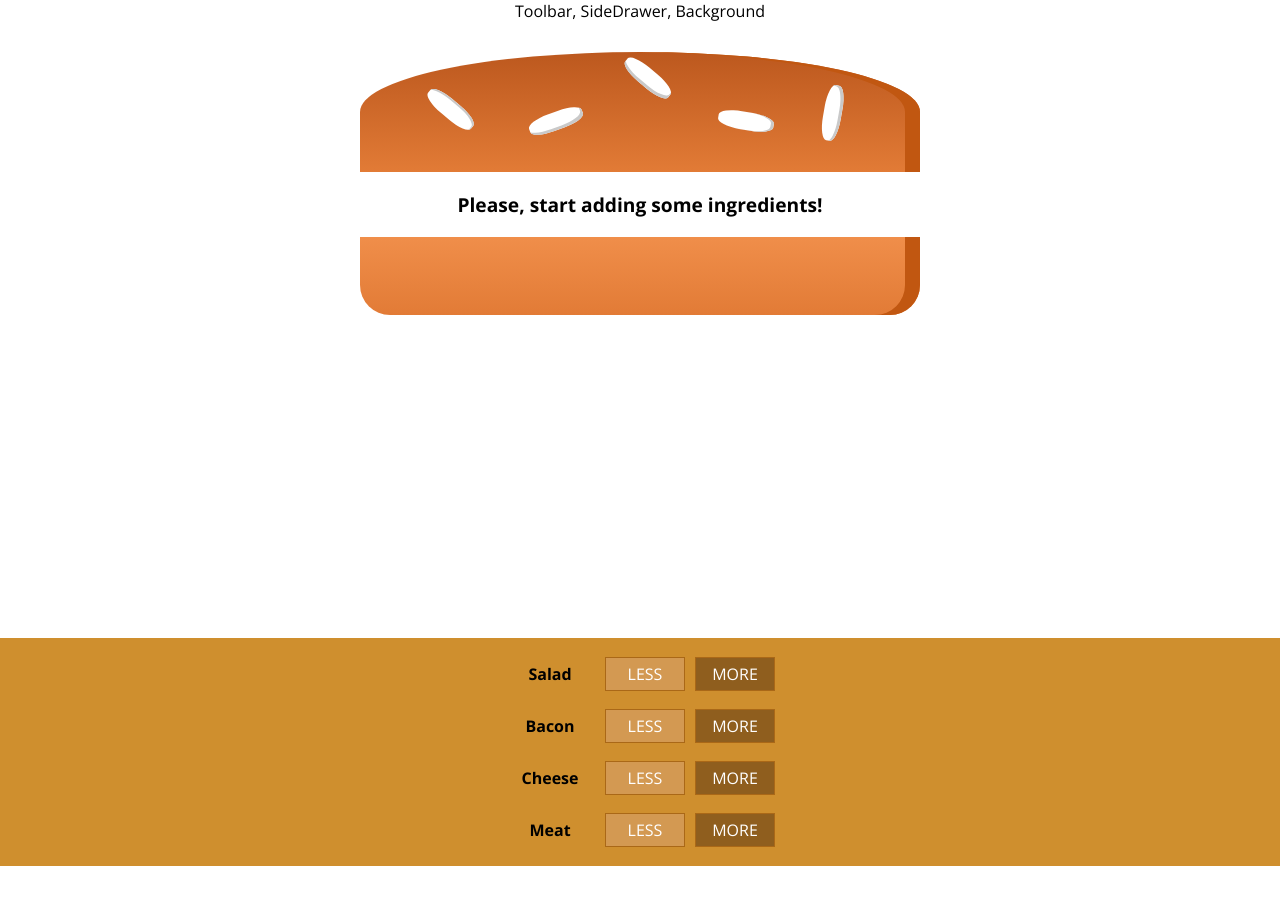
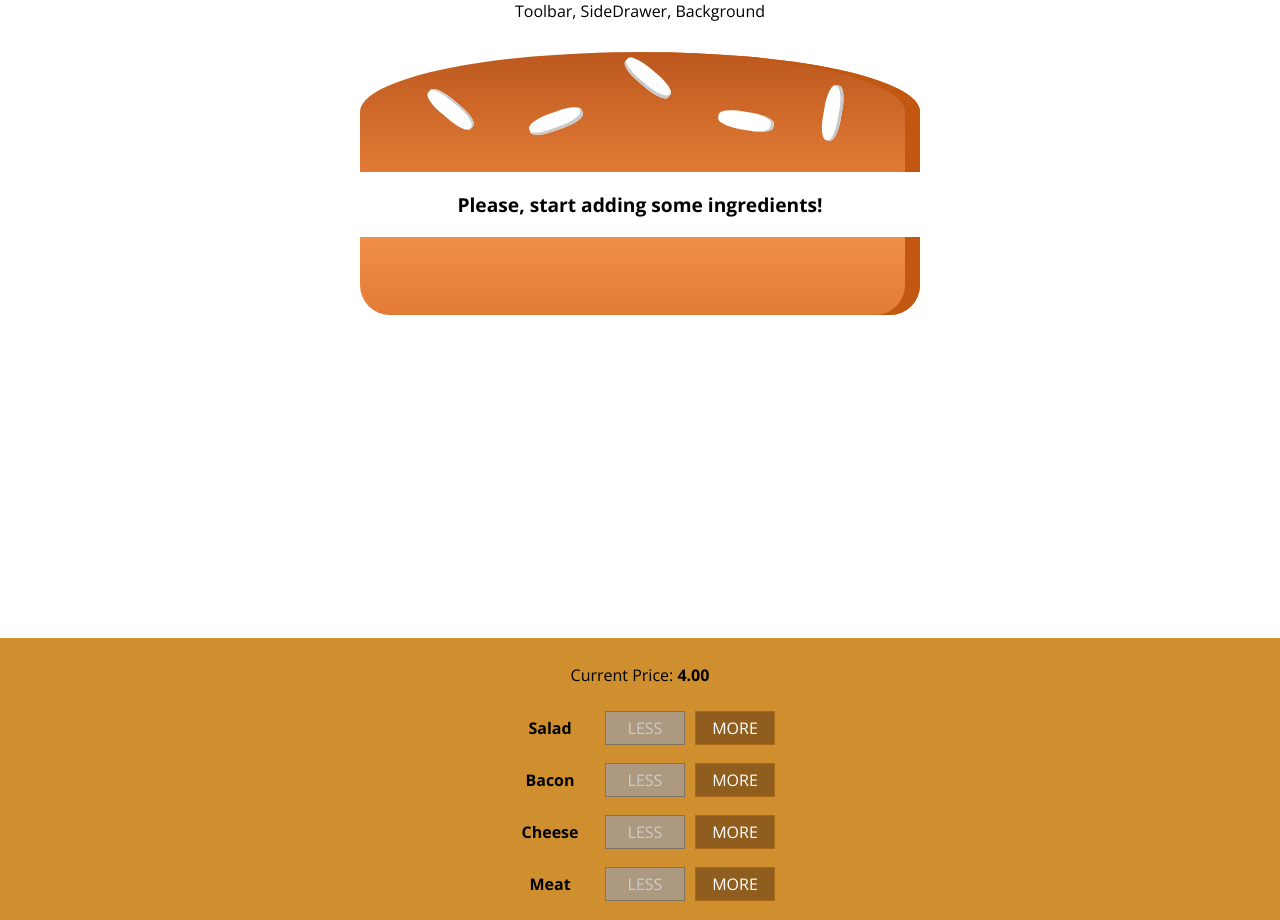
Before and after one commit to totabraz/react-complete-guide, a React app in the folder 02_burger_basics_01/: page / in a window 1280 px wide. Before the commit the page ends 866 px from the top, so only its background shows below. Built offline with nearby package versions, Linux system fonts and the light colour scheme.

Commit message:
controls + price => aula 163

```diff
--- a/02_burger_basics_01/src/components/Burger/BuildControls/BuildControl/BuildControl.js
+++ b/02_burger_basics_01/src/components/Burger/BuildControls/BuildControl/BuildControl.js
@@ -3,9 +3,19 @@ import classes from './BuildControl.module.css'
 const buildControl = (props) => (
     <div className={classes.BuildControl}>
         <div className={classes.Label}>{props.label}</div>
-        <button className={classes.Less}>LESS</button>
-        <button className={classes.More}>MORE</button>
-    </div>
+        <button
+            className={classes.Less}
+            onClick={props.removed}
+            disabled={props.disabled}>
+            LESS
+        </button>
+        <button
+            className={classes.More}
+            onClick={props.added}>
+            MORE
+        </button>
+
+   </div>
 );
 
 export default buildControl;
--- a/02_burger_basics_01/src/components/Burger/BuildControls/BuildControls.js
+++ b/02_burger_basics_01/src/components/Burger/BuildControls/BuildControls.js
@@ -10,13 +10,15 @@ const controls = [
 ];
 
 const buildControls = (props) => (
-
     <div className={classes.BuildControls}>
-        {
-            controls.map(ctrl => (
-                <BuildControl key={ctrl.label} label={ctrl.label}/>
-            ))
-        }
+        <p>Current Price: <strong>{props.price.toFixed(2)}</strong></p>
+        {controls.map(ctrl => (
+            <BuildControl key={ctrl.label}
+            label={ctrl.label}
+            added={() => props.ingredientsAdded(ctrl.type)}
+            removed={() => props.ingredientsRemoved(ctrl.type)}
+            disabled={props.disabled[ctrl.type]}/>
+        ))}
     </div>
 );
 
--- a/02_burger_basics_01/src/containers/BurgerBuilder/BurgerBuilder.js
+++ b/02_burger_basics_01/src/containers/BurgerBuilder/BurgerBuilder.js
@@ -4,6 +4,13 @@ import Aux from '../../hoc/Aux';
 import Burger from '../../components/Burger/Burger'
 import BuildControls from '../../components/Burger/BuildControls/BuildControls'
 
+
+const INGREDIENTS_PRICES = {
+    salad: 0.25,
+    bacon: 0.7,
+    cheese: 0.4,
+    meat: 1.5,
+}
 class BurgerBuilder extends Component {
     state = {};
     constructor(props){
@@ -14,15 +21,60 @@ class BurgerBuilder extends Component {
                 bacon: 0,
                 cheese: 0,
                 meat: 0,
-            }
+            },
+            totalPrice: 4,
         }
     }
 
+    addIngredientHandler = (type) => {
+        const oldCount = this.state.ingredients[type];
+        const updateCounted = oldCount + 1;
+        const updateIngredients ={
+            ...this.state.ingredients
+        };
+        updateIngredients[type] = updateCounted;
+
+        const priceAddition = INGREDIENTS_PRICES[type];
+        const oldPrice = this.state.totalPrice;
+        const newPrice = oldPrice + priceAddition;
+
+        this.setState({ingredients:updateIngredients, totalPrice: newPrice});
+
+    }
+
+    removeIngredientHandler = (type) => {
+        const oldCount = this.state.ingredients[type];
+        if (oldCount>0){
+            const updateCounted = oldCount - 1;
+            const updateIngredients ={
+                ...this.state.ingredients
+            };
+            updateIngredients[type] = updateCounted;
+
+            const priceDeduction = INGREDIENTS_PRICES[type];
+            const oldPrice = this.state.totalPrice;
+            const newPrice = oldPrice + priceDeduction;
+
+            this.setState({ingredients:updateIngredients, totalPrice: newPrice});
+        }
+    }
     render() {
+        const disableInfo = {
+            ...this.state.ingredients
+        }
+        for (let key in disableInfo){
+            disableInfo[key] = disableInfo[key] <= 0
+        }
+
+
         return (
             <Aux>
                 <Burger ingredients={this.state.ingredients}/>
-                <BuildControls/>
+                <BuildControls
+                    price={this.state.totalPrice}
+                    ingredientsAdded={this.addIngredientHandler}
+                    ingredientsRemoved={this.removeIngredientHandler}
+                    disabled={disableInfo}/>
             </Aux>
         );
     }
```
